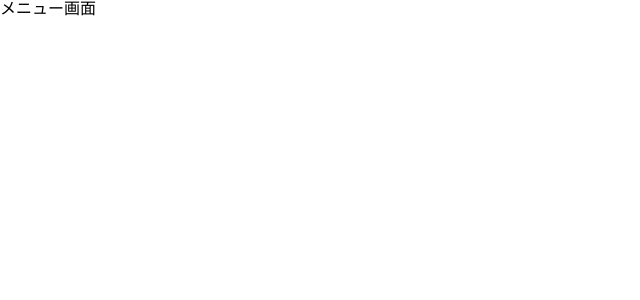
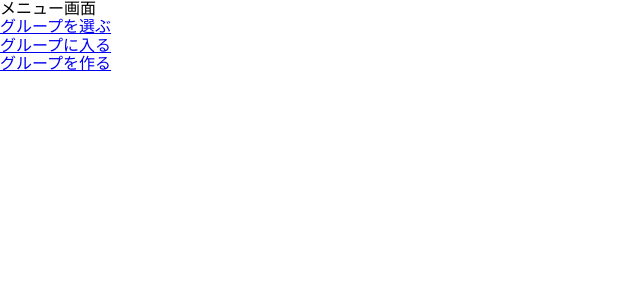
Before and after one commit to diracmax/review-job-flontend, a Vue app: page /groups/menu in a window 1280 px wide. Shown: the top 300 px of the page, without its empty margins (0-640 px from the left). Built offline with nearby package versions, Linux system fonts and the light colour scheme.

Commit message:
groupmenuの中身をある程度実装

```diff
--- a/src/components/pages/GroupMenu.vue
+++ b/src/components/pages/GroupMenu.vue
@@ -1,5 +1,8 @@
 <template>
     <div>メニュー画面</div>
+    <div><router-link :to="{name:'SelectGroup'}">グループを選ぶ</router-link></div>
+    <div><router-link :to="{name:'JoinGroup'}">グループに入る</router-link></div>
+    <div><router-link :to="{name:'CreateGroup'}">グループを作る</router-link></div>
 </template>
 
 <script>
```
